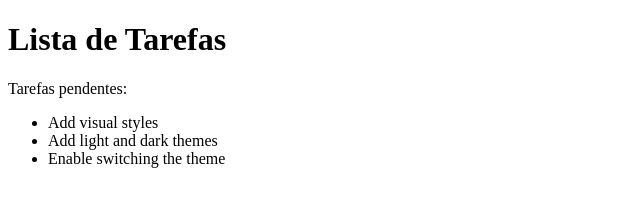
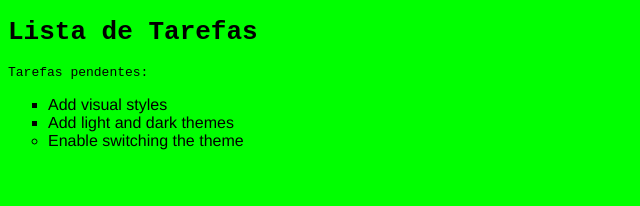
Before and after one commit to anasanford/site-lista-tarefas, a plain HTML site: page index.html in a window 1280 px wide. Shown: the whole page, without its empty margins (0-640 px from the left). Drawn offline with Linux system fonts and the light colour scheme.

Commit message:
update do css

```diff
--- a/index.html
+++ b/index.html
@@ -6,7 +6,7 @@
     <title>Lista de Tarefas</title>
     <link rel="stylesheet" href="main.css">
 </head>
-<body>
+<body class="light-theme">
     <h1>Lista de Tarefas</h1>
     <p id="msg">Tarefas pendentes:</p>
     <ul>
--- a/main.css
+++ b/main.css
@@ -0,0 +1,30 @@
+:root {
+    --green: #00FF00;
+    --white: #ffffff;
+    --black: #000000;
+}
+
+body {
+    font-family: monospace;
+}
+
+ul {
+    font-family: helvetica;
+}
+
+li {
+    list-style: circle;
+}
+
+.list {
+    list-style: square;
+}
+
+#msg {
+    font-family: monospace;
+}
+
+.light-theme {
+    color: #000000;
+    background: #00FF00;
+}
```
